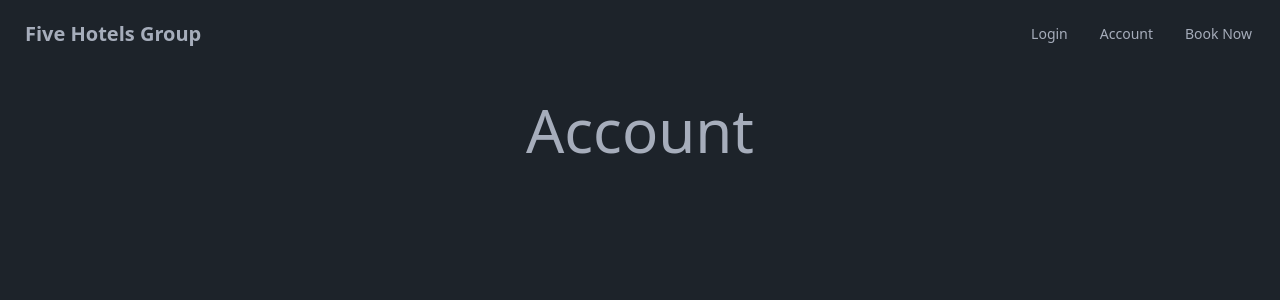
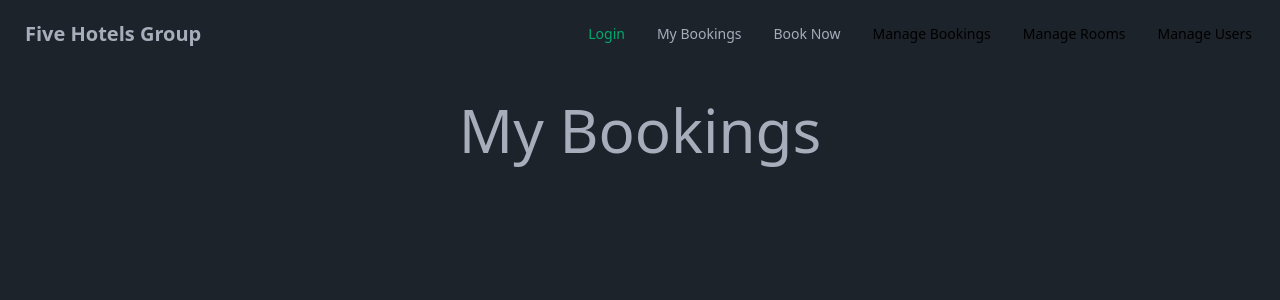
Before and after one commit to CSI2132-G30/hotel, a React (Vite) app: page /account in a window 1280 px wide. Shown: the top 300 px of the page. Built offline with nearby package versions, Linux system fonts and the light colour scheme.

Commit message:
feat: cosmetic improvements to UI

```diff
--- a/src/Account.tsx
+++ b/src/Account.tsx
@@ -26,7 +26,7 @@ export default function Account() {
 	return (
 		<>
 			<div className='flex-column text-center'>
-				<h1 className='text-center text-6xl py-8'>Account</h1>
+				<h1 className='text-center text-6xl py-8'>My Bookings</h1>
 				<div className='flex flex-row flex-wrap gap-2 items-center justify-center'>
 					{bookings.map((b) => (
 						<BookingCard b={b}></BookingCard>
--- a/src/App.tsx
+++ b/src/App.tsx
@@ -21,7 +21,7 @@ export default function App() {
 	}, []);
 
 	return (
-		<div className='flex-column text-center justify-center gap-4'>
+		<>
 			<h1 className='text-center text-6xl py-8'>Five World Class Chains</h1>
 			<div className='flex flex-wrap items-center justify-center gap-5'>
 				{chains.map((chain) => (
@@ -40,6 +40,6 @@ export default function App() {
 					</Link>
 				))}
 			</div>
-		</div>
+		</>
 	);
 }
--- a/src/BookingCard.tsx
+++ b/src/BookingCard.tsx
@@ -8,6 +8,7 @@ interface HotelCardProps {
 
 const BookingCard: React.FC<HotelCardProps> = ({ b }) => {
 	const [cancelled, setCancelled] = useState<boolean>(false);
+	const stars = [b.stars>=1 ? "★" : "☆", b.stars>=2 ? "★" : "☆", b.stars>=3 ? "★" : "☆", b.stars>=4 ? "★" : "☆", b.stars>=5 ? "★" : "☆"];
 	async function deleteBooking() {
 		try {
 			await axios.delete(
@@ -28,18 +29,20 @@ const BookingCard: React.FC<HotelCardProps> = ({ b }) => {
 					? "card w-96 bg-base-100 shadow-xl hidden"
 					: "card w-96 bg-base-100 shadow-xl"
 			}>
-			<div className='card-body'>
-				<h1 className='card-title text-center justify-center'>
+			<div className='card-body text-left'>
+				<h1 className='card-title'>
 					{b.name}, {b.city}
 				</h1>
 				<h2>{b.num_rooms} room(s)</h2>
-				<h2>{b.stars}/5 Stars</h2>
+				<h2>{(stars).map((star) => (
+						star
+					))}</h2>
 				<p>Start: {moment(b.start_date).utc().format("YYYY-MM-DD")}</p>
 				<p>End: {moment(b.end_date).utc().format("YYYY-MM-DD")}</p>
 				<h2>Address: {b.address}</h2>
-				<div className='card-actions justify-end'>
-					<button className='btn btn-warning' onClick={deleteBooking}>
-						Cancel
+				<div className='card-actions justify-left'>
+					<button className='btn btn-error' onClick={deleteBooking}>
+						Cancel Booking
 					</button>
 				</div>
 			</div>
--- a/src/Bookings.tsx
+++ b/src/Bookings.tsx
@@ -97,7 +97,7 @@ export default function Bookings() {
 						</div>
 						<div className='form-control justify-center'>
 							<label className='cursor-pointer label'>
-								<span className='label-text px-2'>Luxury</span>
+								<span className='label-text px-2'>Luxury Only</span>
 								<input
 									type='checkbox'
 									className='checkbox checkbox-success'
--- a/src/Header.tsx
+++ b/src/Header.tsx
@@ -32,16 +32,16 @@ export default function Header() {
 				<ul className='menu menu-horizontal px-1'>
 					<li>
 						{login ? (
-							<Link onClick={handleLogoutClick} to={"/"}>
+							<Link className = "text-error" onClick={handleLogoutClick} to={"/"}>
 								Logout
 							</Link>
 						) : (
-							<a href='/login'>Login</a>
+							<a className = "text-success" href='/login'>Login</a>
 						)}
 					</li>
 					<li>
 						<Link className='nav-link font-weight-bold' to={"/account"}>
-							Account
+							My Bookings
 						</Link>
 					</li>
 					<li>
@@ -50,17 +50,17 @@ export default function Header() {
 						</Link>
 					</li>
 					<li>
-						<Link className={admin ? 'nav-link font-weight-bold' : 'nav-link font-weight-bold hidden'} to={"/managebookings"}>
+						<Link className={admin ? 'nav-link font-weight-bold' : 'nav-link btn-error btn-disabled'} to={"/managebookings"}>
 							Manage Bookings
 						</Link>
 					</li>
 						<li>
-						<Link className={admin ? 'nav-link font-weight-bold' : 'nav-link font-weight-bold hidden'} to={"/managehotels"}>
+						<Link className={admin ? 'nav-link font-weight-bold' : 'nav-link btn-error btn-disabled'} to={"/managehotels"}>
 							Manage Rooms
 						</Link>
 						</li>
 						<li>
-						<Link className={admin ? 'nav-link font-weight-bold' : 'nav-link font-weight-bold hidden'} to={"/manageusers"}>
+						<Link className={admin ? 'nav-link font-weight-bold' : 'nav-link btn-error btn-disabled'} to={"/manageusers"}>
 							Manage Users
 						</Link>
 						</li>
--- a/src/HotelCard.tsx
+++ b/src/HotelCard.tsx
@@ -11,6 +11,7 @@ interface HotelCardProps {
 const HotelCard: React.FC<HotelCardProps> = ({ h, startDate, endDate }) => {
 	const [rooms, setRooms] = useState<Room[]>([]);
 	const [average, setAverage] = useState<number>();
+	const stars = [h.stars>=1 ? "★" : "☆", h.stars>=2 ? "★" : "☆", h.stars>=3 ? "★" : "☆", h.stars>=4 ? "★" : "☆", h.stars>=5 ? "★" : "☆"];
 
 	async function getRooms() {
 		try {
@@ -42,7 +43,9 @@ const HotelCard: React.FC<HotelCardProps> = ({ h, startDate, endDate }) => {
 			<div className='collapse bg-base-200'>
 				<input type='checkbox' className='peer' />
 				<div className='collapse-title border border-base-300 bg-base-200 '>
-					<span className=' text-yellow-300'>{h.stars}/5 </span> {h.name},
+					<span className=' text-yellow-300'>{(stars).map((star) => (
+						star
+					))} </span> {h.name},
 					Average Price: {Math.round((average ?? 500) * 100) / 100}
 				</div>
 
--- a/src/RoomCard.tsx
+++ b/src/RoomCard.tsx
@@ -28,7 +28,7 @@ const RoomCard: React.FC<RoomCardProps> = ({ r, startDate, endDate }) => {
 	return (
 		<div className='card w-96 bg-base-100 shadow-xl'>
 			<div className='card-body'>
-				<h1 className='card-title'>Room Number: {r.number}</h1>
+				<h1 className='card-title'>Room {r.number}</h1>
 				<h2>Price: {r.price}</h2>
 				<h3>Capacity: {r.capacity}</h3>
 				<p>{r.view}</p>
```
